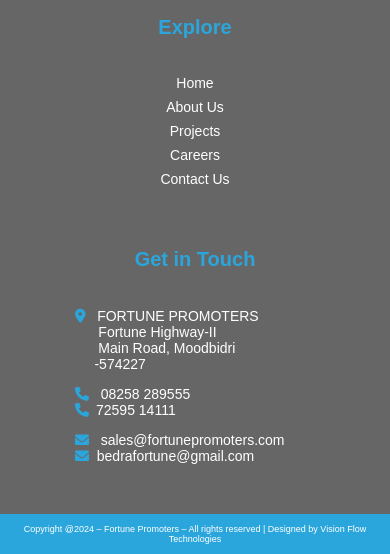
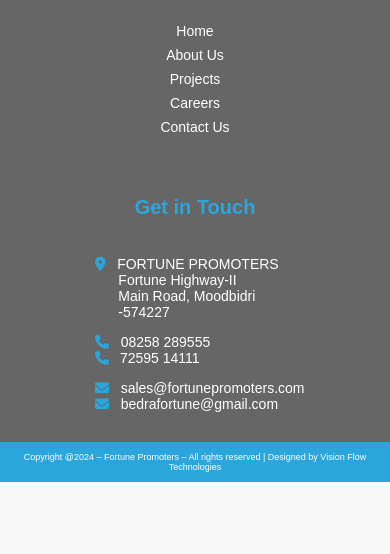
Before and after one commit to bryanjohn05/Fortune, a plain HTML site: page pages/contactus.html in a window 390 px wide. Shown: the part 1677-2231 px from the top of the page. After the commit the page ends 2159 px from the top, so only its background shows below. Drawn offline with Linux system fonts and the light colour scheme.

Commit message:
footer fixed

```diff
--- a/css/contact.css
+++ b/css/contact.css
@@ -332,9 +332,8 @@
 .footer {
     background-color: #666666;
     color: #fff;
-    padding-top: 2rem ;
+    /* padding: 30px 120px 0 120px ; */
     font-size: 16px;
-
   }
 
   /*
@@ -349,7 +348,7 @@
     display: grid;
     grid-template-columns: auto auto auto;
     column-gap: 140px;
-    padding: 0px 0 4px 0;
+    padding: 30px 120px 0 120px ;
     max-width: auto;
     margin: 0 auto;
   }
@@ -506,7 +505,7 @@
         /* Stack columns vertically */
         gap: 20px;
         /* Reduce gap between columns */
-        padding: 20px 0;
+        padding: 0px 20px;
         /* Adjust padding */
       }
 
@@ -622,7 +621,7 @@
         display: grid;
         grid-template-columns: auto auto auto;
         column-gap: 0px;
-        padding: 50px 0 0 0;
+        padding: 50px 30px 0 30px;
         max-width: 98%;
         margin: 0;
       }
--- a/pages/contactus.html
+++ b/pages/contactus.html
@@ -124,13 +124,13 @@
           <a href="https://maps.app.goo.gl/XZfxsvv3sSvp9u8t9" style="color: white; text-decoration:none"> &nbsp;&nbsp;FORTUNE
             PROMOTERS<br>&nbsp;&nbsp;&nbsp;&nbsp;&nbsp;&nbsp;Fortune
             Highway-II<br>&nbsp;&nbsp;&nbsp;&nbsp;&nbsp;&nbsp;Main Road,
-            Moodbidri<br>&nbsp;&nbsp;&nbsp;&nbsp;&nbsp;-574227</a></p>
+            Moodbidri<br>&nbsp;&nbsp;&nbsp;&nbsp;&nbsp;&nbsp;-574227</a></p>
         <p><i class="fa-solid fa-phone" style="color: #2BA6DC;"></i>&nbsp;&nbsp; 08258 289555<br><i
-            class="fa-solid fa-phone" style="color: #2BA6DC;">&nbsp;&nbsp;</i>72595 14111</p>
+            class="fa-solid fa-phone" style="color: #2BA6DC;">&nbsp;&nbsp;</i>&nbsp;72595 14111</p>
         <p><i class="fa-solid fa-envelope" style="color: #2BA6DC;"></i>&nbsp;&nbsp; <a class="email"
             href="mailto:sales@fortunepromoters.com">sales@fortunepromoters.com</a><br> <i
             class="fa-solid fa-envelope" style="color: #2BA6DC;"></i>&nbsp;&nbsp;<a class="email"
-            href="mailto:bedrafortune@gmail.com">bedrafortune@gmail.com</a></p>
+            href="mailto:bedrafortune@gmail.com">&nbsp;bedrafortune@gmail.com</a></p>
 
       </div>
     </div>
```
Also changed, not shown: pages/Galaxy.html (+3 -3 lines), pages/Orchid.html (+3 -3 lines), pages/projects.html (+3 -3 lines).
